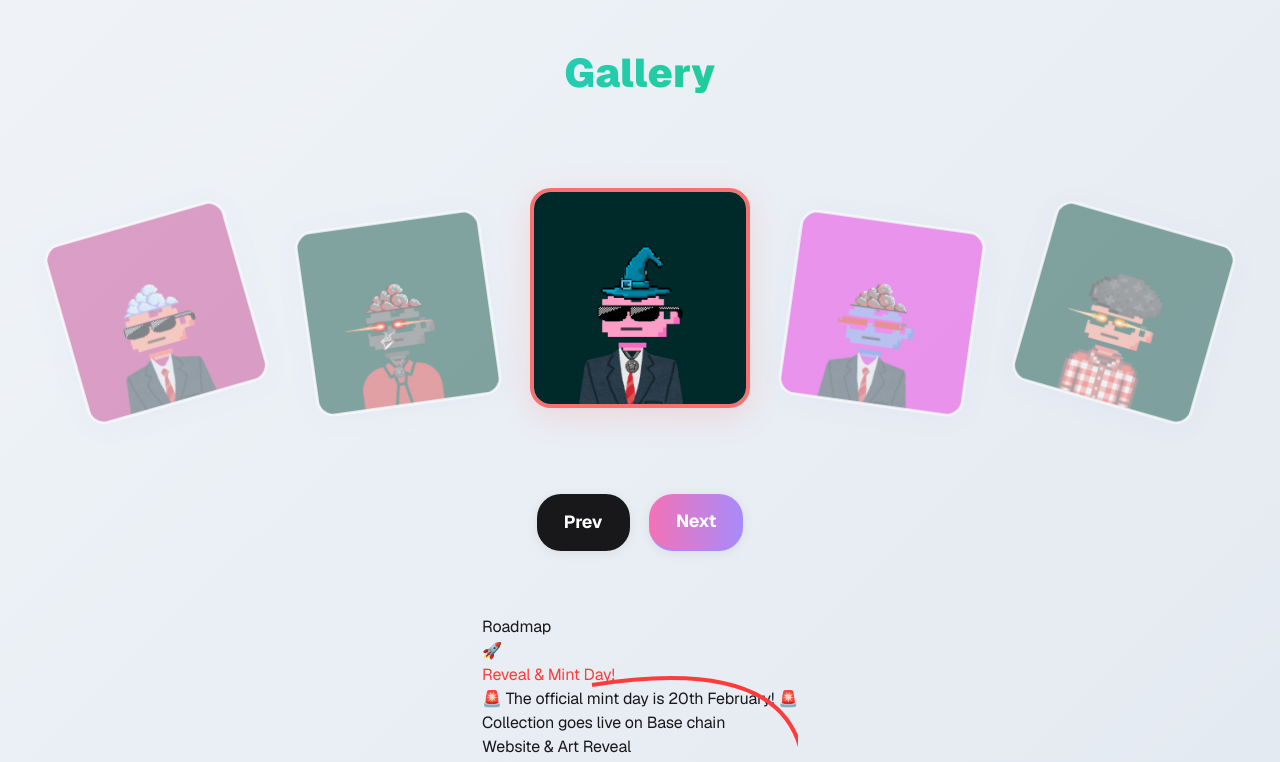
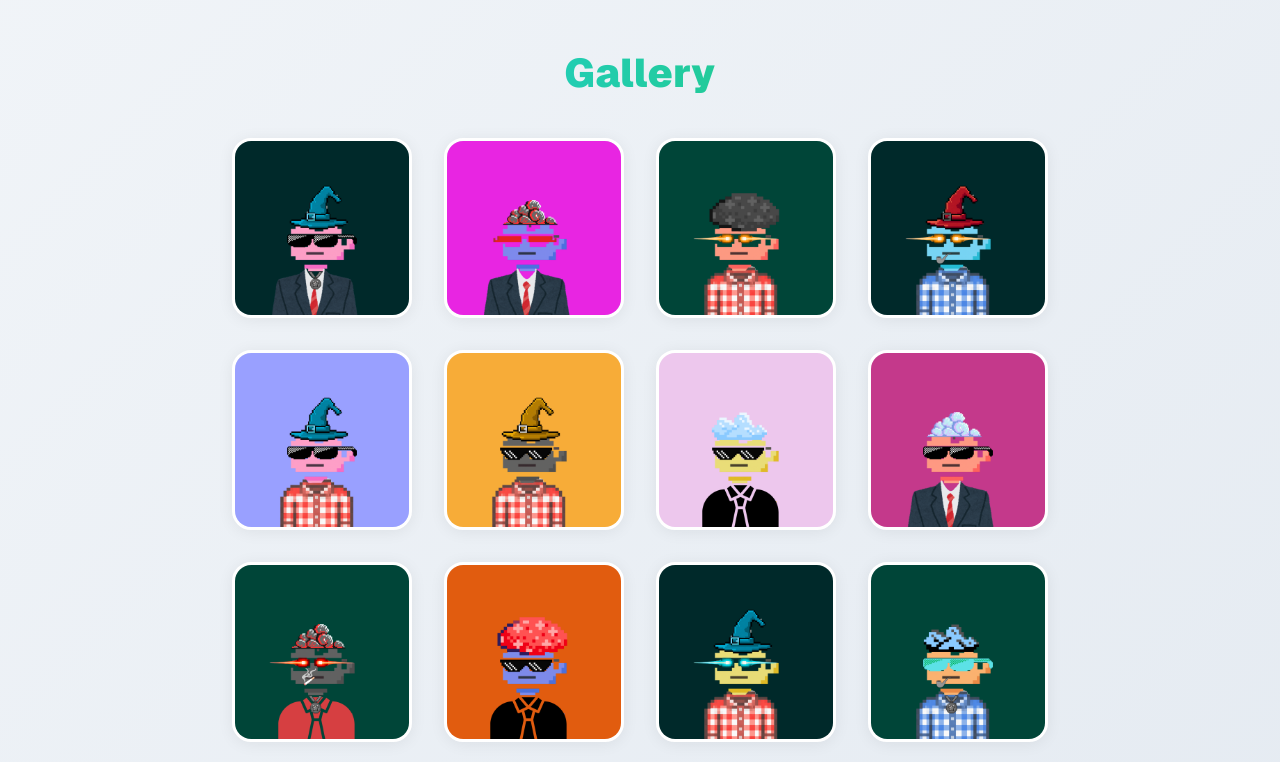
Before and after one commit to nerdyfiroz/nexora-base, a Next.js app: page / in a window 1280 px wide. Shown: the part 1500-2262 px from the top of the page. Built offline with nearby package versions, Linux system fonts and the light colour scheme.

Commit message:
feat: show all gallery images with hover glow effect

```diff
--- a/src/app/GalleryCarousel.js
+++ b/src/app/GalleryCarousel.js
@@ -10,46 +10,37 @@ const nftImages = [
   "/images/nft_11.png",
   "/images/nft_102.png",
   "/images/nft_4.png",
-  "/images/nft_5.png"
+  "/images/nft_5.png",
+  "/images/nft_300.png",
+  "/images/nft_63.png",
+  "/images/nft_76.png",
+  "/images/nft_9.png",
+  "/images/nft_98.png"
 ];
 
 export default function GalleryCarousel() {
-  const [index, setIndex] = useState(0);
-  const prev = () => setIndex((i) => (i - 1 + nftImages.length) % nftImages.length);
-  const next = () => setIndex((i) => (i + 1) % nftImages.length);
-
-  // For 5-card effect
-  const getCard = (offset) => {
-    let i = (index + offset + nftImages.length) % nftImages.length;
-    return nftImages[i];
-  };
-
   return (
     <div className="nexora-gallery-section">
       <h2 className="nexora-gallery-title">Gallery</h2>
-      <div className="nexora-gallery-carousel">
-        {[ -2, -1, 0, 1, 2 ].map((offset) => {
-          const img = getCard(offset);
-          const isCenter = offset === 0;
-          return (
+      <div className="nexora-gallery-carousel" style={{display:'flex',flexWrap:'wrap',gap:'2rem',justifyContent:'center',margin:'2rem 0'}}>
+        {nftImages.map((img, idx) => (
           <img
             key={img}
             src={img}
             alt="NFT"
-              className={`nexora-gallery-card${isCenter ? " nexora-gallery-card-center" : ""}`}
+            className="nexora-gallery-card nexora-gallery-glow"
             style={{
-                zIndex: 10 - Math.abs(offset),
-                opacity: isCenter ? 1 : 0.45,
-                filter: isCenter ? "none" : "blur(0.5px)",
-                transform: `scale(${isCenter ? 1 : 0.85}) rotate(${offset * 8}deg) translateY(${isCenter ? 0 : 18}px)`
+              width:'180px',
+              height:'180px',
+              borderRadius:'1.2rem',
+              background:'#fff',
+              boxShadow:'0 2px 16px #0001',
+              transition:'box-shadow 0.3s, filter 0.3s',
+              cursor:'pointer',
+              margin:'0',
             }}
           />
-          );
-        })}
-      </div>
-      <div className="nexora-gallery-nav">
-        <button onClick={prev} className="nexora-btn nexora-btn-secondary">Prev</button>
-        <button onClick={next} className="nexora-btn nexora-btn-primary">Next</button>
+        ))}
       </div>
     </div>
   );
--- a/src/app/globals.css
+++ b/src/app/globals.css
@@ -1,3 +1,9 @@
+/* Gallery hover glow effect */
+.nexora-gallery-glow:hover {
+  box-shadow: 0 0 32px 0 #7b2ff2, 0 2px 16px #0001;
+  filter: brightness(1.15) drop-shadow(0 0 16px #7b2ff2);
+  z-index: 2;
+}
 @import "tailwindcss";
 @import url('https://fonts.googleapis.com/css2?family=Space+Grotesk:wght@300;400;500;600;700&display=swap');
 
```
Lines whose indentation alone changed are shown as unchanged.
